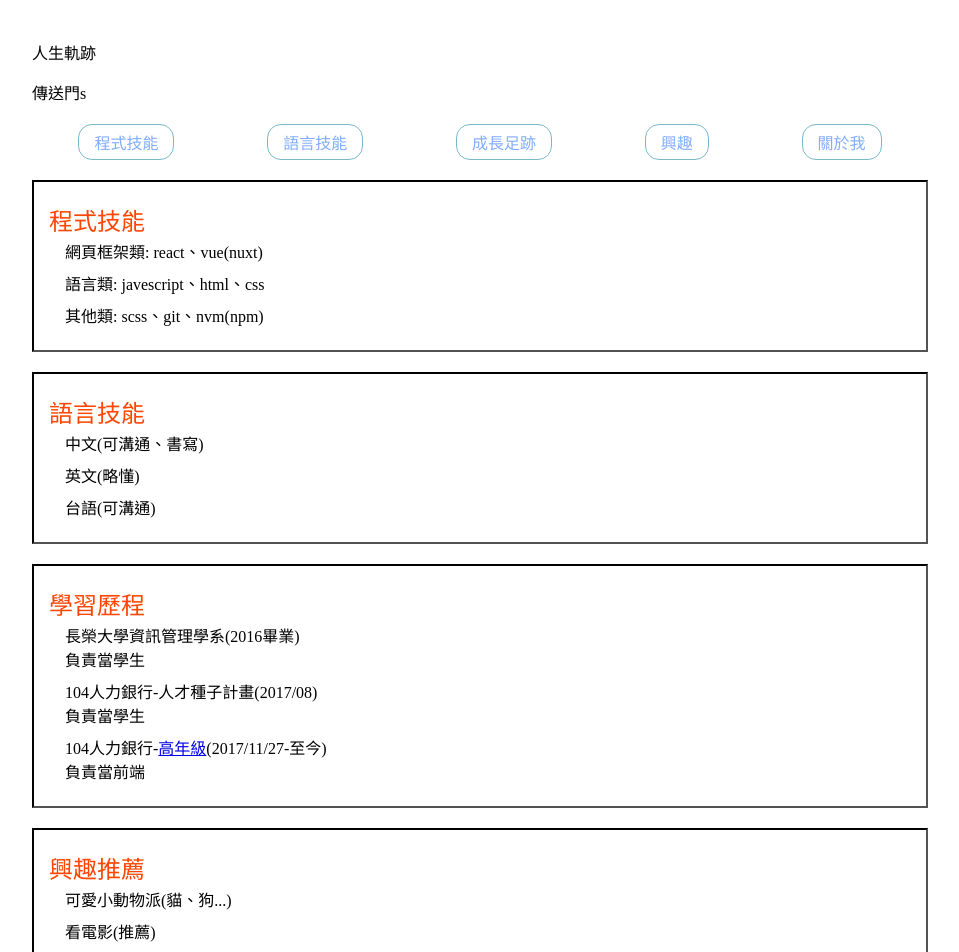
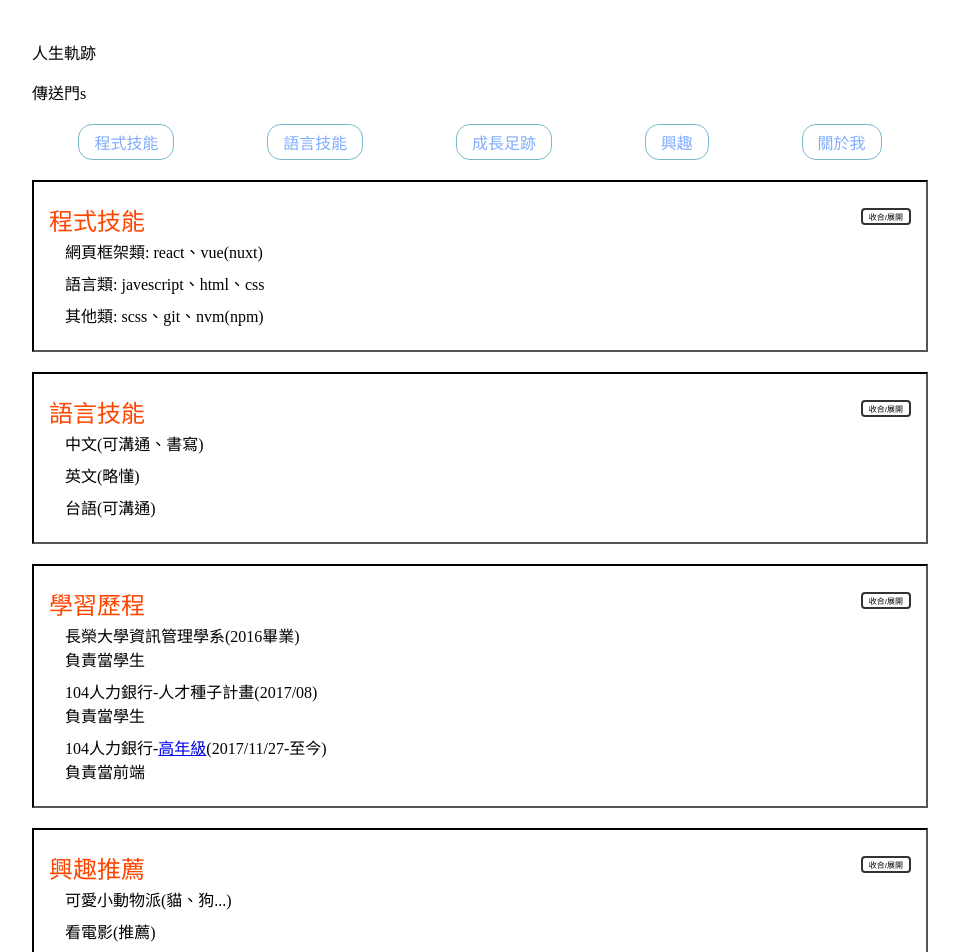
Before and after one commit to yochen1325117/testVueWithCICD, a Nuxt app: page /basicInformation in a window 1280 px wide. Shown: the top 952 px of the page, without its empty margins (160-1119 px from the left). Built offline with nearby package versions, Linux system fonts and the light colour scheme.

Commit message:
加個加個component

```diff
--- /dev/null
+++ b/components/CollapseComponent/index.vue
@@ -0,0 +1,24 @@
+<script>
+export default {
+  name: "CollapseComponent",
+  props: {
+    collapseTitle: {
+      type: String,
+      default: () => "",
+    },
+  },
+  data() {
+    return {
+      collapse: false,
+    };
+  },
+  methods: {
+    collapseClick: function () {
+      this.$data.collapse = !this.$data.collapse;
+    },
+  },
+};
+</script>
+
+<template src="./template.html" />
+<style lang="scss" src="./style.scss" scoped />
--- /dev/null
+++ b/components/CollapseComponent/style.scss
@@ -0,0 +1,23 @@
+.collapse-block {
+    position: relative;
+    .collapse-text-block {
+      overflow: hidden;
+      transition: height 0.5s ease-in-out;
+    }
+    .collapse-title {
+      position: relative;
+      font-size: 1.5rem;
+      color: orangered;
+      margin: 5px 0 0;
+    }
+    .sort-button {
+      position: absolute;
+      top: 0.35rem;
+      right: 0;
+      background-color: transparent;
+      border: 2px solid #333;
+      border-radius: 4px;
+      font-size: 0.5rem;
+      cursor: pointer;
+    }
+  }
--- /dev/null
+++ b/components/CollapseComponent/template.html
@@ -0,0 +1,11 @@
+<div class="collapse-block">
+  <p class="collapse-title">
+    {{ collapseTitle }}
+    <button class="sort-button" @click="collapseClick">
+      收合/展開
+    </button>
+  </p>
+  <div class="collapse-text-block" :style="{ height: collapse ? 0 : 'auto' }">
+    <slot></slot>
+  </div>
+</div>
--- a/pages/basicInformation.vue
+++ b/pages/basicInformation.vue
@@ -4,56 +4,94 @@
     <div class="portal">
       傳送門s
       <div class="portal-link-block">
-        <a href="/basicInformation#coding-skill" class="node">程式技能</a>
-        <a href="/basicInformation#language-skill" class="node">語言技能</a>
-        <a href="/basicInformation#learning-history" class="node">成長足跡</a>
-        <a href="/basicInformation#hobby" class="node">興趣</a>
-        <a href="/basicInformation#aboutMe" class="node">關於我</a>
+        <a class="node">程式技能</a
+        >
+        <a class="node">語言技能</a>
+        <a class="node">成長足跡</a>
+        <a class="node">興趣</a>
+        <a class="node">關於我</a>
       </div>
     </div>
     <div id="coding-skill" class="coding-skill information-block">
-      <p class="information-title">程式技能</p>
+      <CollapseComponent collapseTitle="程式技能">
+        <div class="information-text-block">
           <p class="information-text">網頁框架類: react、vue(nuxt)</p>
           <p class="information-text">語言類: javescript、html、css</p>
           <p class="information-text">其他類: scss、git、nvm(npm)</p>
         </div>
+      </CollapseComponent>
+    </div>
     <div id="language-skill" class="language-skill information-block">
-      <p class="information-title">語言技能</p>
+      <CollapseComponent collapseTitle="語言技能">
+        <div class="information-text-block">
           <p class="information-text">中文(可溝通、書寫)</p>
           <p class="information-text">英文(略懂)</p>
           <p class="information-text">台語(可溝通)</p>
         </div>
+      </CollapseComponent>
+    </div>
     <div id="learning-history" class="learning-history information-block">
-      <p class="information-title">學習歷程</p>
-      <p class="information-text">長榮大學資訊管理學系(2016畢業)<br />負責當學生</p>
-      <p class="information-text">104人力銀行-人才種子計畫(2017/08)<br />負責當學生</p>
+      <CollapseComponent collapseTitle="學習歷程">
+        <div class="information-text-block">
+          <p class="information-text">
+            長榮大學資訊管理學系(2016畢業)<br />負責當學生
+          </p>
+          <p class="information-text">
+            104人力銀行-人才種子計畫(2017/08)<br />負責當學生
+          </p>
           <p class="information-text">
             104人力銀行-<a target="_blank" href="https://senior.104.com.tw"
               >高年級</a
             >(2017/11/27-至今)<br />負責當前端
           </p>
         </div>
+      </CollapseComponent>
+    </div>
     <div id="hobby" class="hobby information-block">
-      <p class="information-title">興趣推薦</p>
+      <CollapseComponent collapseTitle="興趣推薦">
+        <div class="information-text-block">
           <p class="information-text">可愛小動物派(貓、狗...)</p>
           <p class="information-text">看電影(推薦)</p>
           <p class="information-text">聽音樂(推薦)</p>
           <p class="information-text">玩遊戲(推薦)</p>
         </div>
+      </CollapseComponent>
+    </div>
     <div id="aboutMe" class="aboutMe information-block">
-      <p class="information-title">關於我這個人</p>
-      <p class="information-text">名字/稱呼: 陳友銓 / 友銓 / yo.chen / yo</p>
+      <CollapseComponent collapseTitle="關於我這個人">
+        <div class="information-text-block">
+          <p class="information-text">
+            名字/稱呼: 陳友銓 / 友銓 / yo.chen / yo
+          </p>
           <p class="information-text">圖片暫缺</p>
           <p class="information-text">形容暫缺</p>
           <p class="information-text">個性暫缺</p>
+        </div>
+      </CollapseComponent>
     </div>
   </div>
 </template>
 
 <script>
+import CollapseComponent from "~/components/CollapseComponent";
+
 export default {
   name: "basicInformation",
   layout: "default",
+  components: {
+    CollapseComponent,
+  },
+  data() {
+    return {
+      foldObject: {
+        "coding-skill": false,
+        "language-skill": false,
+        "learning-history": false,
+        hobby: false,
+        aboutMe: false,
+      },
+    };
+  },
 };
 </script>
 
@@ -80,6 +118,8 @@ export default {
         border-radius: 14px;
         text-decoration: none;
         color: #80adff;
+        transition: transform 0.5s ease-in-out;
+        cursor: pointer;
         @media (max-width: 675px) {
           display: inline-block;
           margin: 10px 15px;
@@ -92,8 +132,8 @@ export default {
         font-weight: bold;
       }
       .node:hover {
-        transform: scale(1.5);
-        transition: transform 0.5s ease-in;
+        transform: scale(1.2);
+        transition: transform 0.5s ease-in-out;
       }
     }
   }
@@ -102,6 +142,7 @@ export default {
     margin: 20px 0;
     padding: 15px;
     .information-title {
+      position: relative;
       font-size: 1.5rem;
       color: orangered;
       margin: 5px 0 0;
--- a/pages/numberTest.vue
+++ b/pages/numberTest.vue
@@ -66,6 +66,7 @@
       <p>重新整理可以再玩一次唷</p>
       <button class="refresh-button" @click="() => { this.$router.go(0); }">重新整理</button>
     </div>
+    <p style="text-align: center">來源：<a href="https://nerdlegame.com/">nerdlegame</a></p>
   </div>
 </template>
 
```
Lines whose indentation alone changed are shown as unchanged.
